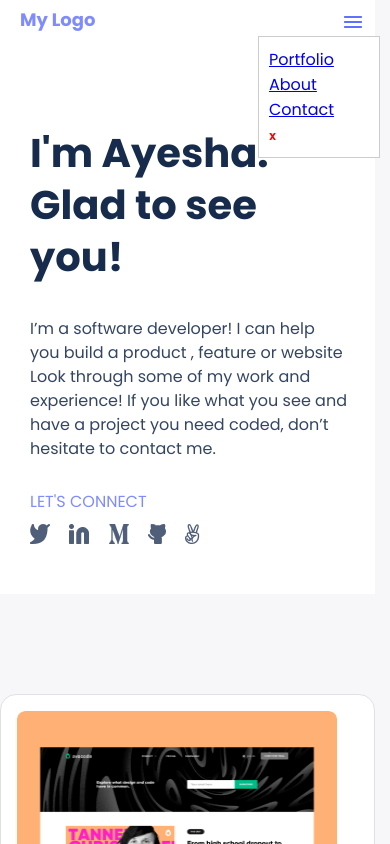
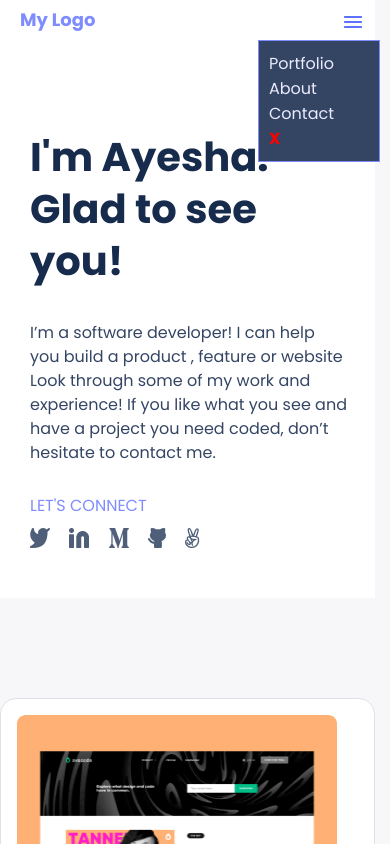
Before and after one commit to ayeshakhan789/myPortfolio, a website: page index.html in a window 390 px wide. Both pictures are taken after a click on the picture 353 px from the left and 22 px from the top of the page. Shown: the top 844 px of the page. Drawn offline with Linux system fonts and the light colour scheme.

Commit message:
completed question 2

```diff
--- a/index.html
+++ b/index.html
@@ -17,7 +17,7 @@
             <div class=>
                 My Logo
             </div>
-            <img id="hamburger" class="hamburger" src="./img1/spanNavbar.png" alt="navbar">
+            <div class="hamburger-div"><img id="hamburger" class="hamburger" src="./img1/spanNavbar.png" alt="navbar"></div>
             <ul class="links" id="mobileMenu">
                 <li class="link-items"><a href="#portfolio">Portfolio</a></li>
                 <li class="link-items"><a href="#about">About</a></li>
--- a/index.js
+++ b/index.js
@@ -1,14 +1,12 @@
-// Select the hamburger icon, mobile menu, and close button
+
 const hamburger = document.getElementById('hamburger');
 const mobileMenu = document.getElementById('mobileMenu');
 const closeMenu = document.getElementById('closeMenu');
 
-// Show mobile menu when hamburger is clicked
 hamburger.addEventListener('click', function() {
   mobileMenu.classList.add('active');
 });
 
-// Hide mobile menu when close button is clicked
 closeMenu.addEventListener('click', function() {
   mobileMenu.classList.remove('active');
 });
--- a/style.css
+++ b/style.css
@@ -38,34 +38,52 @@ nav div {
   padding-left: 10px;
 }
 
-.hamburger{
+
+.hamburger {
   cursor: pointer;
+  width: 24px;
+  height: 24px;
 }
+
 .links {
   display: none;
   flex-direction: column;
-  background-color: white;
+  background-color: #344563;
   position: absolute;
-  top: 20px;
+  top: 30px;
   right: 10px;
   width: 100px;
-  border: 1px solid #ccc;
+  border: 1px solid #7f8cff;
   padding: 10px;
   list-style: none;
-
+  margin-top: 10px;
 }
 
 .links.active {
   display: flex;
 }
 
+.link-items a {
+  text-decoration: none;
+  color: #ebebff;
+  padding: 10px 0;
+  text-align: center;
+  font-weight: 500;
+}
+
+.link-items a:hover {
+  color: #b0b6f4;
+}
+
 #closeMenu {
   cursor: pointer;
-  font-size: 10px;
+  font-size: 16px;
   font-weight: bold;
   color: #f00;
   text-align: right;
+  margin-bottom: 10px;
 }
+
 #main-sec {
   background-color: white;
   display: flex;
```
